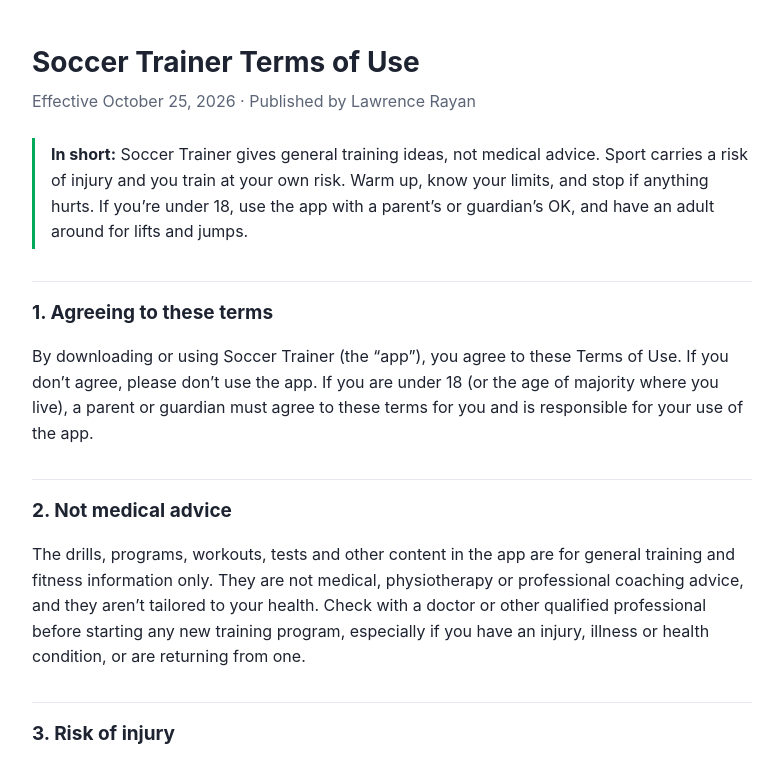
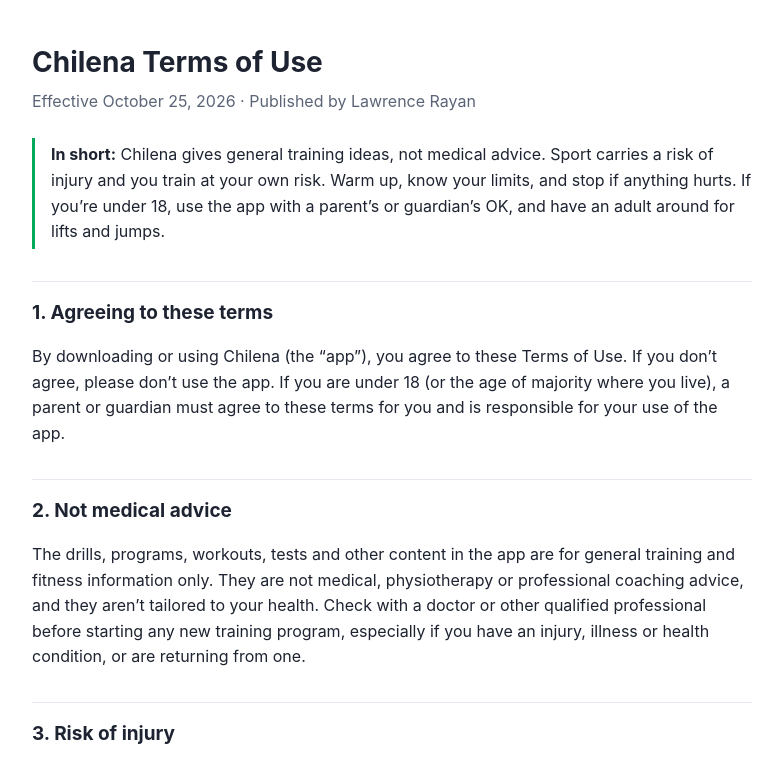
Before and after one commit to Chilena-soccer/chilena, a plain HTML site: page terms.html in a window 1280 px wide. Shown: the top 762 px of the page, without its empty margins (248-1031 px from the left). Drawn offline with Linux system fonts and the light colour scheme.

Commit message:
Add files via upload

```diff
--- a/terms.html
+++ b/terms.html
@@ -3,7 +3,7 @@
 <head>
 <meta charset="utf-8">
 <meta name="viewport" content="width=device-width, initial-scale=1">
-<title>Soccer Trainer – Terms of Use</title>
+<title>Chilena – Terms of Use</title>
 <style>
   :root { --bg: #ffffff; --text: #1d2330; --muted: #5b6577; --accent: #00a85a; --rule: #e6e9ef; }
   @media (prefers-color-scheme: dark) { :root { --bg: #090c11; --text: #e9eef4; --muted: #8a94a3; --accent: #00ff87; --rule: #1c2430; } }
@@ -19,17 +19,17 @@
 </head>
 <body>
 <main>
-  <h1>Soccer Trainer Terms of Use</h1>
+  <h1>Chilena Terms of Use</h1>
   <p class="meta">Effective October 25, 2026 · Published by Lawrence Rayan</p>
 
   <div class="summary">
-    <strong>In short:</strong> Soccer Trainer gives general training ideas, not medical advice. Sport carries a risk of
+    <strong>In short:</strong> Chilena gives general training ideas, not medical advice. Sport carries a risk of
     injury and you train at your own risk. Warm up, know your limits, and stop if anything hurts. If you’re under 18,
     use the app with a parent’s or guardian’s OK, and have an adult around for lifts and jumps.
   </div>
 
   <h2>1. Agreeing to these terms</h2>
-  <p>By downloading or using Soccer Trainer (the “app”), you agree to these Terms of Use. If you don’t agree, please
+  <p>By downloading or using Chilena (the “app”), you agree to these Terms of Use. If you don’t agree, please
     don’t use the app. If you are under 18 (or the age of majority where you live), a parent or guardian must agree to
     these terms for you and is responsible for your use of the app.</p>
 
```
